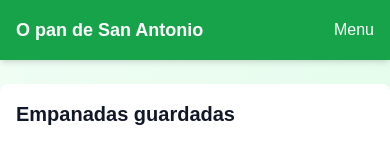
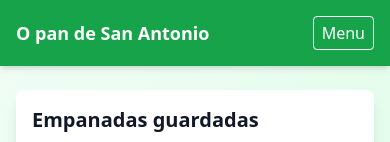
Before and after one commit to GuillermoGCP/calculadorOPSA, a Next.js app: page /empanadas in a window 390 px wide. Shown: the top 142 px of the page. Built offline with nearby package versions, Linux system fonts and the light colour scheme; no server answers; the database is empty.

Commit message:
Improve responsive styling with Tailwind

```diff
--- a/app/layout.tsx
+++ b/app/layout.tsx
@@ -14,7 +14,9 @@ export default function RootLayout({ children }: { children: ReactNode }) {
       <body className='bg-gradient-to-br from-green-50 to-green-100 text-gray-900 flex flex-col min-h-screen'>
         <Header />
         <ToastProvider />
-        <main className='flex-grow'>{children}</main>
+        <main className='container mx-auto px-4 md:px-6 flex-grow'>
+          {children}
+        </main>
         <footer className='bg-green-600 text-white py-4 text-center text-sm md:text-base'>
           <a
             href='https://opandesanantonio.com/'
--- a/components/Header.tsx
+++ b/components/Header.tsx
@@ -30,7 +30,7 @@ export default function Header() {
           <>
             <button
               aria-label="Toggle navigation"
-              className="md:hidden"
+              className="md:hidden border border-white px-2 py-1 rounded hover:bg-white hover:text-green-600 transition"
               onClick={() => setMenuOpen(prev => !prev)}
             >
               Menu
--- a/components/ProductEditModal.tsx
+++ b/components/ProductEditModal.tsx
@@ -52,7 +52,7 @@ export default function ProductEditModal({ product, onClose, onSaved, categories
 
   return (
     <div className="fixed inset-0 bg-black bg-opacity-50 flex items-center justify-center z-50">
-      <div className="bg-white p-4 rounded shadow-lg w-80">
+      <div className="bg-white p-4 rounded shadow-lg w-11/12 sm:w-96">
         <h2 className="text-lg font-semibold mb-2">Editar producto</h2>
         <div className="flex flex-col gap-2 mb-2">
           <label className="flex flex-col">
--- a/styles/globals.css
+++ b/styles/globals.css
@@ -2,8 +2,8 @@
 @tailwind components;
 @tailwind utilities;
 
-body {
-  margin: 0;
-  padding: 0;
-  font-family: sans-serif;
+@layer base {
+  body {
+    @apply m-0 p-0 font-sans;
+  }
 }
```
